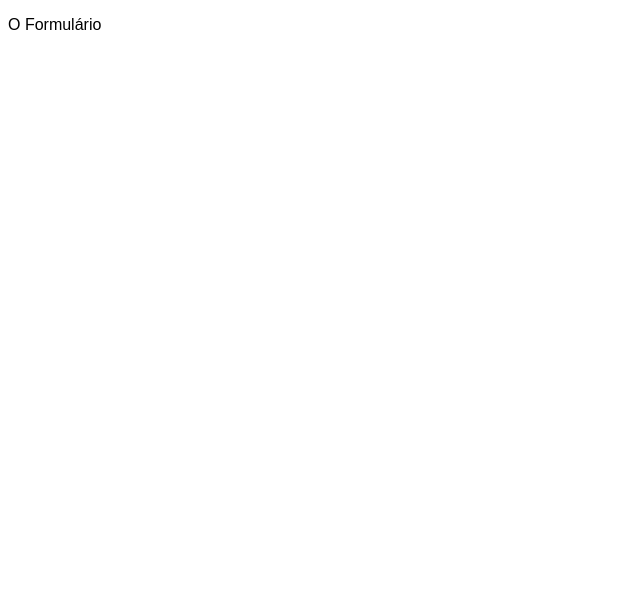
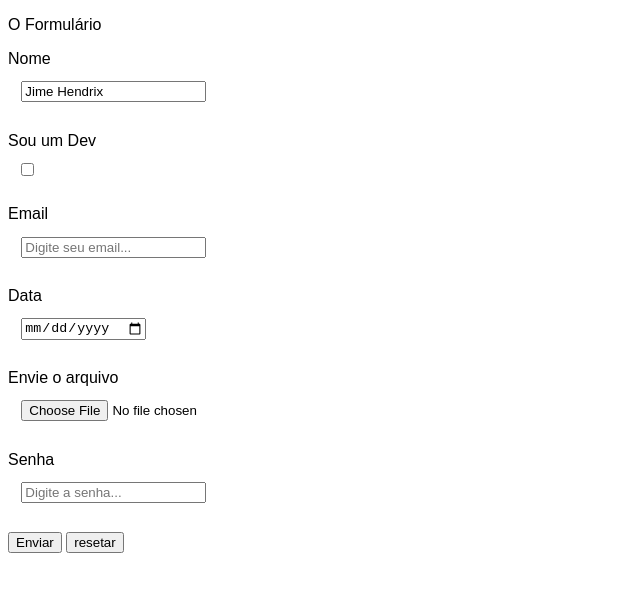
Before and after one commit to davi-miguel-sm/JavaScript-e-TypeScript-Luiz-Otavio, a plain HTML site: page Aula00 - Revisao HTML/index.html in a window 1280 px wide. Shown: the whole page, without its empty margins (0-640 px from the left). Drawn offline with Linux system fonts and the light colour scheme.

Commit message:
Adicionados os Tipos de forms

```diff
--- a/Aula00 - Revisao HTML/index.html
+++ b/Aula00 - Revisao HTML/index.html
@@ -11,11 +11,50 @@
 			body {
 				font-family: sans-serif;
 			}
+			label {
+				display: block;
+			}
+			input {
+				margin: 1em;
+			}
 		</style>
 	</head>
 	<body>
 		<form action="#" method="post" target="_blank" autocomplete="off">
 			<p>O Formulário</p>
+			<p>
+				<label for="nome">Nome</label>
+				<input
+					type="text"
+					value="Jime Hendrix"
+					name="nome"
+					id="nome"
+					placeholder="Digite seu nome..." />
+			</p>
+			<p>
+				<label for="dev">Sou um Dev</label>
+				<input type="checkbox" name="ehDev" id="dev"
+			</p>
+			<p>
+				<label for="email">Email</label>
+				<input type="email" name="email" id="email" placeholder="Digite seu email..." />
+			</p>
+			<p>
+				<label for="data">Data</label>
+				<input type="date" name="data" id="data" placeholder="Digite a data..." />
+			</p>
+			<p>
+				<label for="arquivo">Envie o arquivo</label>
+				<input type="file" name="arquivo" id="arquivo" />
+			</p>
+			<p>
+				<label for="senha">Senha</label>
+				<input type="password" name="senha" id="senha" placeholder="Digite a senha..." />
+			</p>
+			<p>
+				<button type="submit">Enviar</button>
+				<button type="reset">resetar</button>
+			</p>
 		</form>
 	</body>
 </html>
```
